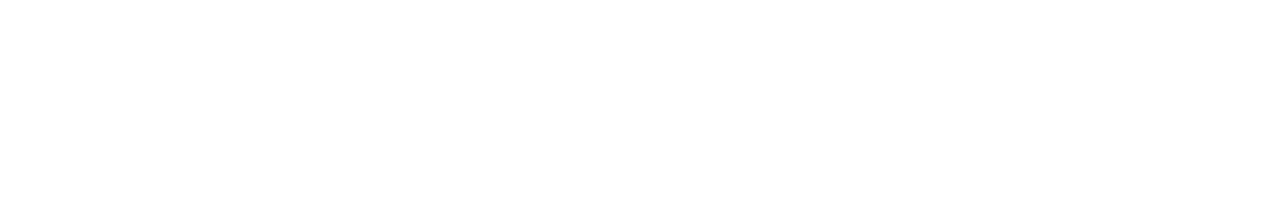
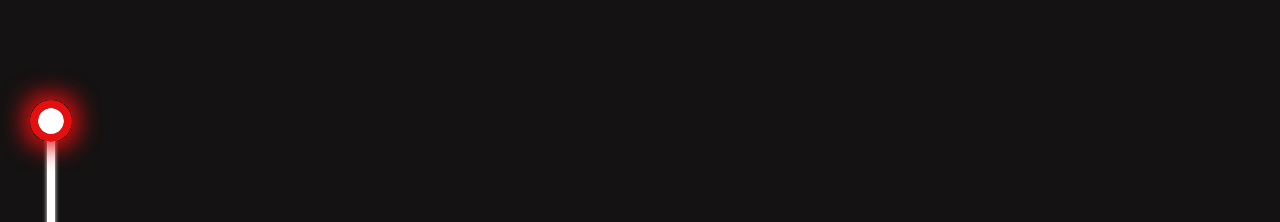
Before and after one commit to Himanshu90k/personal_website, a Next.js app: page / in a window 1280 px wide. Shown: the part 826-1048 px from the top of the page. Before the commit the page ends 800 px from the top, so only its background shows below. Built offline with nearby package versions, Linux system fonts and the light colour scheme.

Commit message:
add SkillsSection

```diff
--- a/app/Components/Navbar.tsx
+++ b/app/Components/Navbar.tsx
@@ -2,7 +2,7 @@
 
 const Navbar = () => {
     return (
-        <div className="flex w-full justify-center pt-7">
+        <div className="fixed z-20 top-0 flex w-full justify-center pt-7">
             <nav className="flex justify-between w-11/12 items-center">
                 <h1 className="font-josefin text-white text-5xl font-bold">H.R</h1>
 
--- /dev/null
+++ b/app/Components/icons/GlowingCircle.tsx
@@ -0,0 +1,25 @@
+const GlowingCircle = ({}) => {
+    return (
+        <svg xmlns="http://www.w3.org/2000/svg" width="102" height="102" viewBox="0 0 102 102" fill="none">
+            <g filter="url(#filter0_d_63_30)">
+                <circle cx="51" cy="51" r="13" fill="white" />
+                <circle cx="51" cy="51" r="17" stroke="#E50F0F" strokeWidth="8" />
+            </g>
+            <defs>
+                <filter id="filter0_d_63_30" x="0.799999" y="0.799999" width="100.4" height="100.4" filterUnits="userSpaceOnUse" colorInterpolationFilters="sRGB">
+                    <feFlood floodOpacity="0" result="BackgroundImageFix" />
+                    <feColorMatrix in="SourceAlpha" type="matrix" values="0 0 0 0 0 0 0 0 0 0 0 0 0 0 0 0 0 0 127 0" result="hardAlpha" />
+                    <feMorphology radius="6" operator="dilate" in="SourceAlpha" result="effect1_dropShadow_63_30" />
+                    <feOffset />
+                    <feGaussianBlur stdDeviation="11.6" />
+                    <feComposite in2="hardAlpha" operator="out" />
+                    <feColorMatrix type="matrix" values="0 0 0 0 0.899948 0 0 0 0 0.0592468 0 0 0 0 0.0592468 0 0 0 1 0" />
+                    <feBlend mode="normal" in2="BackgroundImageFix" result="effect1_dropShadow_63_30" />
+                    <feBlend mode="normal" in="SourceGraphic" in2="effect1_dropShadow_63_30" result="shape" />
+                </filter>
+            </defs>
+        </svg>
+    )
+};
+
+export default GlowingCircle;
--- a/app/Sections/HomeSection.tsx
+++ b/app/Sections/HomeSection.tsx
@@ -1,5 +1,4 @@
 import Link from "next/link";
-import Navbar from "../Components/Navbar";
 import Leetcode from "../Components/icons/Leetcode";
 import Github from "../Components/icons/Github";
 import Linkedin from "../Components/icons/Linkedin";
@@ -18,11 +17,8 @@
                 <source src="/bgVideo.mp4" type="video/mp4" />
             </video>
 
-            {/* navbar */}
-            <Navbar />
-
             {/* photo - introduction */}
-            <main className="absolute -z-10 w-screen h-full inset-0 flex flex-col items-center gap-9 justify-end pb-9">
+            <main className="absolute w-screen h-full inset-0 flex flex-col items-center gap-9 justify-end pb-9">
                 <div className="flex justify-between items-center gap-10 w-9/12">
                     {/* photo card */}
                     <div className="w-72 h-120 rounded-4.5-xl border-transparent photoBorder border-8px">
--- /dev/null
+++ b/app/Sections/SkillsSection.tsx
@@ -0,0 +1,17 @@
+import GlowingCircle from "../Components/icons/GlowingCircle";
+
+const SkillsSection = () => {
+    return (
+        <section className="relative -z-10 h-fit w-screen bg-blackBg">
+            {/* Skill Line */}
+            <div className="flex flex-col w-fit items-center pt-24">
+                <GlowingCircle />
+                {/* line */}
+                <div className="relative -top-12 -z-10 w-2 h-260 bg-white shadow-line-shadow"></div>
+                <GlowingCircle />
+            </div>
+        </section>
+    )
+};
+
+export default SkillsSection;
--- a/app/page.tsx
+++ b/app/page.tsx
@@ -1,9 +1,13 @@
+import Navbar from "./Components/Navbar";
 import HomeSection from "./Sections/HomeSection";
+import SkillsSection from "./Sections/SkillsSection";
 
 export default function Home() {
   return (
     <div className="w-screen h-fit">
+      <Navbar />
       <HomeSection />
+      <SkillsSection />
     </div>
   );
 }
--- a/tailwind.config.ts
+++ b/tailwind.config.ts
@@ -11,6 +11,7 @@
       colors: {
         customRed: '#E50F0F',
         customPurple: '#CC56FF',
+        blackBg: '#141212',
       },
       fontFamily: {
         josefin: ["var(--josefin-sans)"],
@@ -25,6 +26,7 @@
       },
       height: {
         120: '30rem',
+        260: '88.25rem',
       },
       backgroundImage: {
         homeBg: 'radial-gradient(55.94% 238.07% at 33.15% 50%, #311F4E 0%, #000 100%)',
@@ -38,6 +40,9 @@
         '8px': '8px',
         '4px': '4px',
       },
+      boxShadow: {
+        'line-shadow': '0px 0px 4px 0px #FFF',
+      },
     },
   },
   plugins: [],
```
